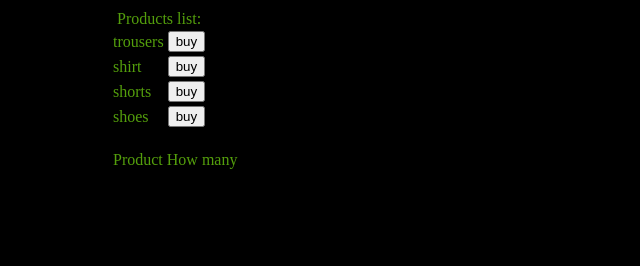
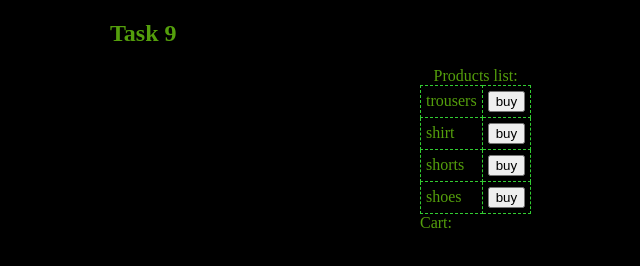
Before and after one commit to Serjikdn/Frontend_lab_04_2023, a plain HTML site: page task_9.html in a window 1280 px wide. Shown: the whole page, without its empty margins (70-710 px from the left). Drawn offline with Linux system fonts and the light colour scheme.

Commit message:
task 9 complete

```diff
--- a/style.css
+++ b/style.css
@@ -72,3 +72,16 @@ section{
 .big-size {
     width: 800px;
 }
+.products{
+    margin: 0 auto;
+    width: 300px;
+}
+
+.products table, .products td{
+    border-collapse: collapse;
+}
+.products td{
+    border: 1px dashed limegreen;
+    padding: 5px;
+
+}
--- a/task_9.html
+++ b/task_9.html
@@ -6,46 +6,19 @@
     <link rel="stylesheet" href="style.css">
 </head>
 <body>
+<h2>Task 9</h2>
 <div class="products">
     <table id="productsList">
         <caption>Products list:</caption>
         <tbody>
-        <tr>
-            <td>trousers</td>
-            <td>
-                <button>buy</button>
-            </td>
-        </tr>
-        <tr>
-            <td>shirt</td>
-            <td>
-                <button>buy</button>
-            </td>
-        </tr>
-        <tr>
-            <td>shorts</td>
-            <td>
-                <button>buy</button>
-            </td>
-        </tr>
-        <tr>
-            <td>shoes</td>
-            <td>
-                <button>buy</button>
-            </td>
-        </tr>
         </tbody>
     </table>
-    <br>
-    <table>
+    <table id="productsCart">
+        <caption>Cart:</caption>
         <tbody>
-        <tr>
-        <td>Product</td>
-        <td>How many</td>
-        </tr>
         </tbody>
     </table>
-
+    <script src="task_9.js"></script>
 </div>
 
 </body>
--- /dev/null
+++ b/task_9.js
@@ -0,0 +1,43 @@
+const productTable = document.querySelector('#productsList tbody');
+const productCart = document.querySelector('#productsCart tbody');
+
+const products = ['trousers', 'shirt', 'shorts', 'shoes',];
+const productsInCart = {};
+
+function addProductToShelf(product) {
+    const row = document.createElement('tr');
+    const cell1 = document.createElement('td');
+    cell1.textContent = product;
+    const cell2 = document.createElement('td');
+    const button = document.createElement('button')
+    button.textContent = 'buy';
+    button.id = product;
+    cell2.append(button);
+    row.append(cell1, cell2)
+    productTable.append(row);
+}
+
+function addProductToCart(products) {
+    const productsKeys = Object.keys(products);
+    const tbody = document.createElement('tbody');
+    for(const key of productsKeys) {
+
+        const row = document.createElement('tr');
+        const cell1 = document.createElement('td');
+        cell1.textContent = key;
+        const cell2 = document.createElement('td');
+        cell2.textContent = products[key];
+        row.append(cell1, cell2)
+        tbody.append(row);
+        }
+    productCart.innerHTML = '';
+    productCart.appendChild(tbody);
+}
+
+products.forEach((e) => addProductToShelf(e));
+const buttonBuy = document.querySelectorAll('#productsList button');
+buttonBuy.forEach((product) => product.addEventListener('click', (e) => {
+    const item = e.target.id;
+    productsInCart[`${item}`] = isNaN(productsInCart[`${item}`]) ? 1 : productsInCart[`${item}`] + 1;
+    addProductToCart(productsInCart);
+}));
```
